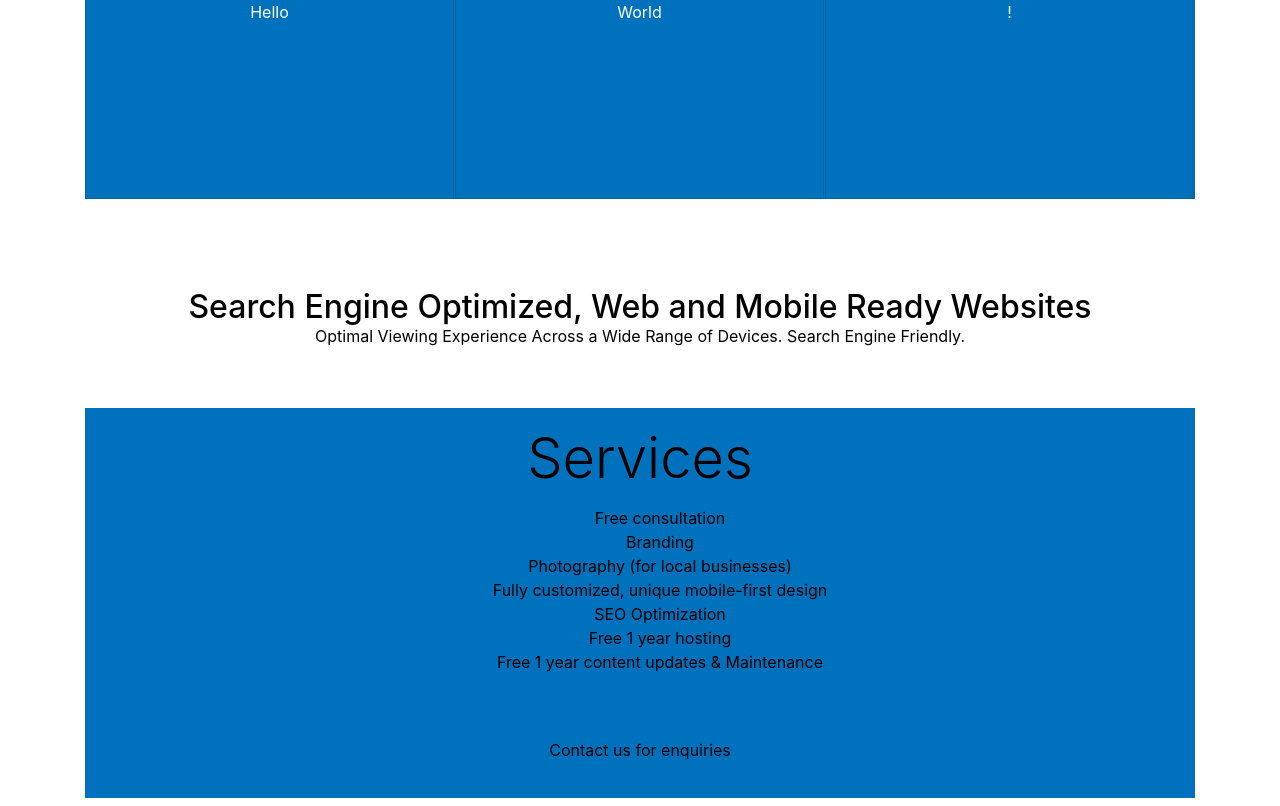
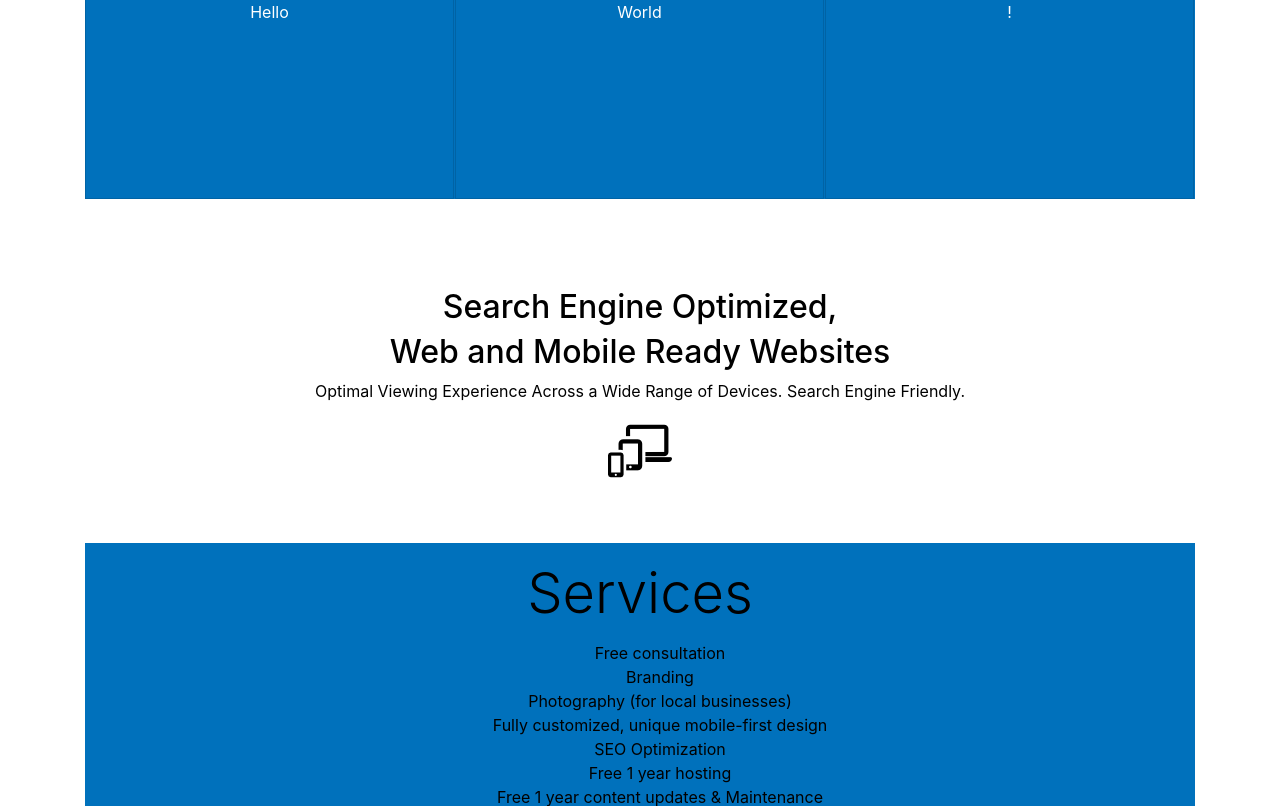
Before and after one commit to norajs/danube-design, a PHP site: page / in a window 1280 px wide. Shown: the part 864-1670 px from the top of the page. Run offline with PHP 8.4, Linux system fonts and the light colour scheme; some libraries are stand-ins or nearby versions.

Commit message:
Add devices image Fixes #13

```diff
--- a/index.html
+++ b/index.html
@@ -192,9 +192,10 @@
           </div>
 
           <div class="featured">
-              <h2 class="text">Search Engine Optimized, Web and Mobile Ready Websites</h2>
+              <h2 class="text">Search Engine Optimized,</h2>
+              <h2 class="text">Web and Mobile Ready Websites</h2>
               <p class="text">Optimal Viewing Experience Across a Wide Range of Devices. Search Engine Friendly.</p>
-
+              <p class="text"><img id="devices" src="pics/devices_small.png"></p>
 
           </div>
 
--- a/style.css
+++ b/style.css
@@ -156,7 +156,7 @@ html,body {
 }
 
 .text {
-    margin: 0;
+    margin-top: 10px;
     text-align: center;
 }
 
```
Also changed, not shown: pics/devices.png (deleted), pics/devices_big.png (added), pics/devices_medium.png (added), pics/devices_small.png (added).
